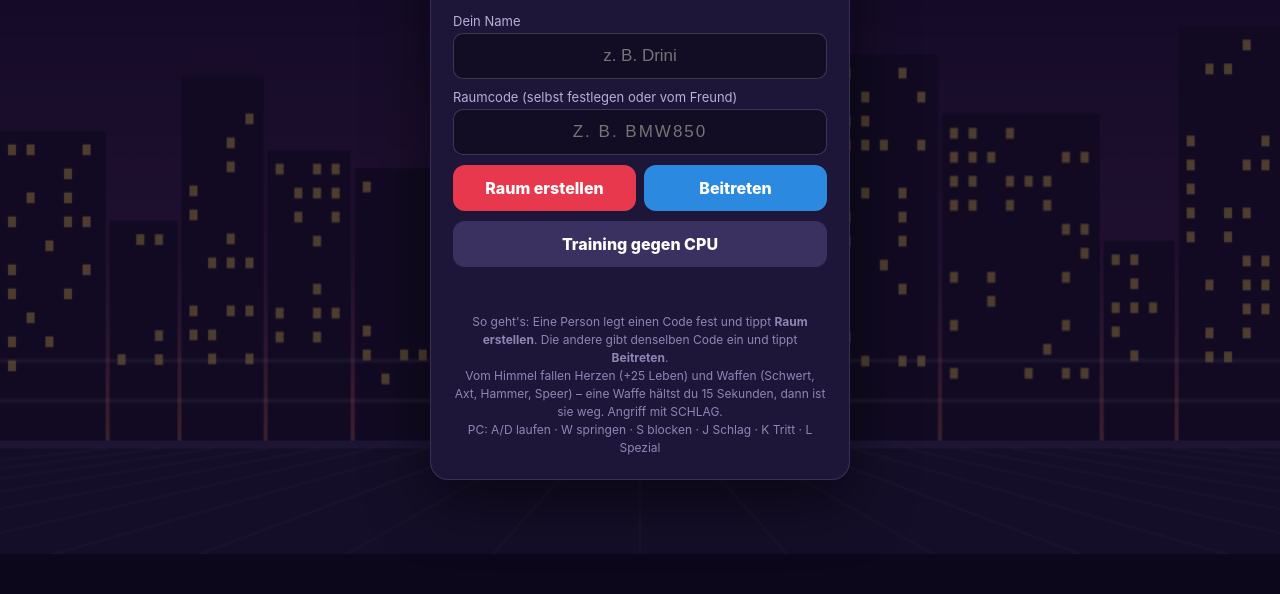
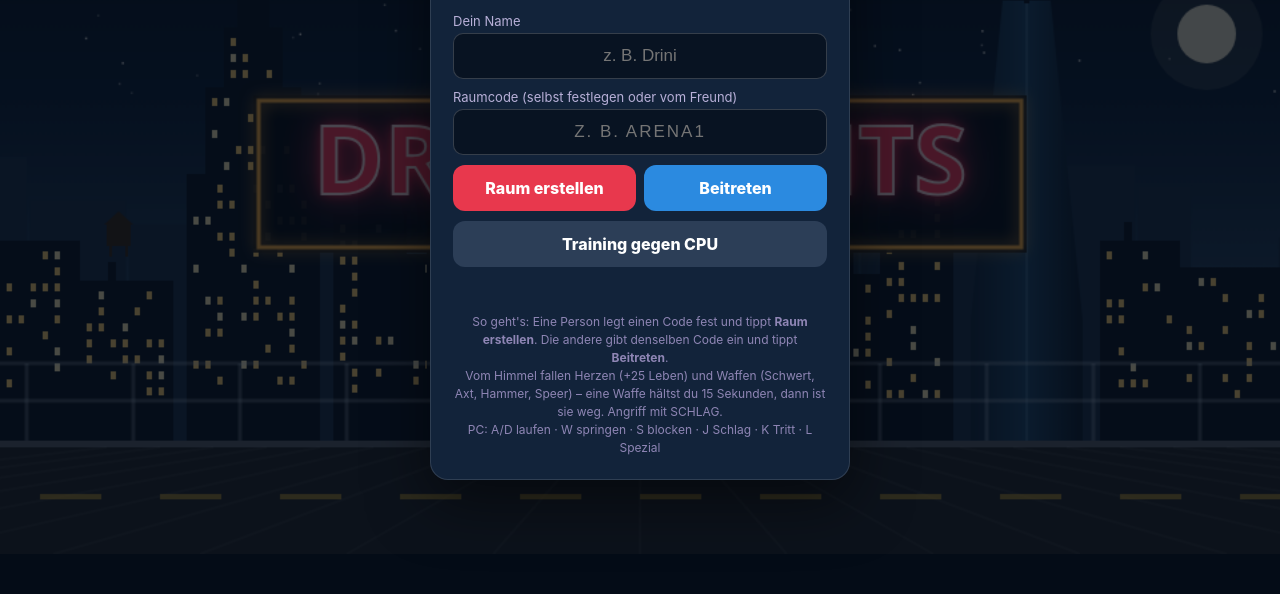
Before and after one commit to dalipivaldrin/drini-fight, a plain HTML site: page index.html in a window 1280 px wide. Shown: the part 206-800 px from the top of the page. Drawn offline with Linux system fonts and the light colour scheme; animation ran at ten frames a second.

Commit message:
New York Edition: NYC skyline and neon billboard

```diff
--- a/index.html
+++ b/index.html
@@ -4,24 +4,24 @@
 <meta charset="utf-8">
 <meta name="viewport" content="width=device-width,initial-scale=1,maximum-scale=1,user-scalable=no,viewport-fit=cover">
 <meta name="apple-mobile-web-app-capable" content="yes">
-<meta name="theme-color" content="#120c24">
-<title>Drini Fight</title>
+<meta name="theme-color" content="#081322">
+<title>Drini Fight – New York Edition</title>
 <script src="https://unpkg.com/peerjs@1.5.5/dist/peerjs.min.js"></script>
 <style>
 *{box-sizing:border-box}
-html,body{margin:0;height:100%;background:#120c24;color:#fff;font-family:-apple-system,system-ui,Segoe UI,sans-serif;overflow:hidden;touch-action:none;-webkit-user-select:none;user-select:none;-webkit-tap-highlight-color:transparent}
+html,body{margin:0;height:100%;background:#081322;color:#fff;font-family:-apple-system,system-ui,Segoe UI,sans-serif;overflow:hidden;touch-action:none;-webkit-user-select:none;user-select:none;-webkit-tap-highlight-color:transparent}
 #wrap{position:fixed;inset:0;display:flex;align-items:center;justify-content:center}
 canvas{display:block}
-.overlay{position:fixed;inset:0;display:flex;align-items:center;justify-content:center;background:rgba(10,6,24,.72);z-index:5;padding:16px}
-.card{background:#1d1638;border:1px solid rgba(255,255,255,.12);border-radius:18px;padding:22px;width:min(420px,100%);text-align:center;box-shadow:0 20px 60px rgba(0,0,0,.5)}
+.overlay{position:fixed;inset:0;display:flex;align-items:center;justify-content:center;background:rgba(4,10,20,.72);z-index:5;padding:16px}
+.card{background:#12233a;border:1px solid rgba(255,255,255,.12);border-radius:18px;padding:22px;width:min(420px,100%);text-align:center;box-shadow:0 20px 60px rgba(0,0,0,.5)}
 h1{margin:0 0 2px;font-size:38px;letter-spacing:1px;background:linear-gradient(90deg,#ff4d5e,#ffb547,#3fa9ff);-webkit-background-clip:text;background-clip:text;color:transparent;font-weight:900}
 .sub{color:#b8b0d8;font-size:14px;margin-bottom:16px}
 label{display:block;text-align:left;font-size:13px;color:#b8b0d8;margin:10px 0 4px}
-input{width:100%;padding:12px;border-radius:10px;border:1px solid rgba(255,255,255,.18);background:#120c24;color:#fff;font-size:17px;text-align:center;text-transform:uppercase;letter-spacing:2px}
+input{width:100%;padding:12px;border-radius:10px;border:1px solid rgba(255,255,255,.18);background:#081322;color:#fff;font-size:17px;text-align:center;text-transform:uppercase;letter-spacing:2px}
 input#name{text-transform:none;letter-spacing:0}
 button{font:inherit;cursor:pointer}
 .btn{display:block;width:100%;margin-top:10px;padding:13px;border:0;border-radius:12px;font-size:16px;font-weight:800;color:#fff}
-.red{background:#e8384d}.blue{background:#2b8ae0}.grey{background:#3a3160}.gold{background:#d9971e}
+.red{background:#e8384d}.blue{background:#2b8ae0}.grey{background:#2c3e57}.gold{background:#d9971e}
 .row{display:flex;gap:8px}.row .btn{flex:1}
 #status{min-height:22px;margin-top:12px;font-size:14px;color:#ffd36a}
 .code{font-size:34px;font-weight:900;letter-spacing:6px;color:#ffd36a;margin:8px 0}
@@ -29,7 +29,7 @@ button{font:inherit;cursor:pointer}
 #touch{position:fixed;inset:0;pointer-events:none;z-index:3;display:none}
 .tb{position:absolute;pointer-events:auto;border-radius:50%;background:rgba(255,255,255,.14);border:2px solid rgba(255,255,255,.4);color:#fff;font-weight:900;display:flex;align-items:center;justify-content:center;font-size:15px;touch-action:none}
 .tb.on{background:rgba(255,255,255,.38)}
-#rotate{position:fixed;inset:0;z-index:9;background:#120c24;display:none;align-items:center;justify-content:center;text-align:center;font-size:20px;font-weight:800;padding:30px}
+#rotate{position:fixed;inset:0;z-index:9;background:#081322;display:none;align-items:center;justify-content:center;text-align:center;font-size:20px;font-weight:800;padding:30px}
 .hidden{display:none!important}
 </style>
 </head>
@@ -39,11 +39,11 @@ button{font:inherit;cursor:pointer}
 <div id="menu" class="overlay">
   <div class="card">
     <h1>DRINI FIGHT</h1>
-    <div class="sub">1 gegen 1 – online mit Raumcode</div>
+    <div class="sub">New York Edition · 1 gegen 1 online mit Raumcode</div>
     <label for="name">Dein Name</label>
     <input id="name" maxlength="12" placeholder="z. B. Drini">
     <label for="code">Raumcode (selbst festlegen oder vom Freund)</label>
-    <input id="code" maxlength="10" placeholder="z. B. BMW850" autocomplete="off">
+    <input id="code" maxlength="10" placeholder="z. B. ARENA1" autocomplete="off">
     <div class="row">
       <button class="btn red" id="hostBtn">Raum erstellen</button>
       <button class="btn blue" id="joinBtn">Beitreten</button>
@@ -424,22 +424,71 @@ const COL = [{ main: '#ff4d5e', dark: '#a8202f', band: '#ffd36a', skin: '#e0ac7e
 const bg = document.createElement('canvas'); bg.width = W; bg.height = H;
 (function drawBg(){
   const b = bg.getContext('2d');
-  const g = b.createLinearGradient(0, 0, 0, H); g.addColorStop(0, '#1a1040'); g.addColorStop(.6, '#5a2a6e'); g.addColorStop(1, '#ff8a5c');
+  let seed = 11; const rnd = () => (seed = (seed * 9301 + 49297) % 233280) / 233280;
+  // Nachthimmel: Dunkelblau mit orangem Großstadt-Glühen am Horizont
+  const g = b.createLinearGradient(0, 0, 0, FLOOR);
+  g.addColorStop(0, '#050b18'); g.addColorStop(.45, '#0d2340'); g.addColorStop(.8, '#2c4a6b'); g.addColorStop(1, '#e08a4a');
   b.fillStyle = g; b.fillRect(0, 0, W, H);
-  b.fillStyle = 'rgba(255,200,120,.9)'; b.beginPath(); b.arc(W/2, 300, 90, 0, Math.PI*2); b.fill();
-  let x = 0; let s = 7;
-  const rnd = () => (s = (s * 9301 + 49297) % 233280) / 233280;
-  while (x < W) { const w = 40 + rnd()*80, h = 80 + rnd()*200; b.fillStyle = '#24163f'; b.fillRect(x, FLOOR - 40 - h, w, h + 40);
-    for (let yy = FLOOR - 30 - h; yy < FLOOR - 50; yy += 18) for (let xx = x + 6; xx < x + w - 10; xx += 14) if (rnd() < .3) { b.fillStyle = '#ffcf6a'; b.fillRect(xx, yy, 6, 8); }
-    x += w + 3; }
-  // Dach-Arena
-  b.fillStyle = '#2e2552'; b.fillRect(0, FLOOR, W, H - FLOOR);
-  b.fillStyle = '#4a3d7d'; b.fillRect(0, FLOOR, W, 6);
-  b.strokeStyle = 'rgba(255,255,255,.08)'; b.lineWidth = 2;
-  for (let i = -10; i < 20; i++) { b.beginPath(); b.moveTo(W/2 + i*40, FLOOR + 6); b.lineTo(W/2 + i*110, H); b.stroke(); }
-  // Seile / Geländer
-  b.strokeStyle = 'rgba(255,255,255,.18)'; b.lineWidth = 3;
-  for (const yy of [FLOOR - 60, FLOOR - 30]) { b.beginPath(); b.moveTo(0, yy); b.lineTo(W, yy); b.stroke(); }
+  for (let i = 0; i < 90; i++) { b.fillStyle = `rgba(255,255,255,${.3 + rnd()*.6})`; b.fillRect(rnd()*W, rnd()*200, 1.5, 1.5); }
+  b.fillStyle = 'rgba(245,240,220,.95)'; b.beginPath(); b.arc(905, 150, 22, 0, Math.PI*2); b.fill();
+  b.fillStyle = 'rgba(245,240,220,.12)'; b.beginPath(); b.arc(905, 150, 42, 0, Math.PI*2); b.fill();
+
+  const win = (x, y, w, h, dens, col) => { for (let yy = y + 8; yy < h - 6; yy += 12) for (let xx = x + 5; xx < x + w - 6; xx += 9) if (rnd() < dens) { b.fillStyle = col(); b.fillRect(xx, yy, 4, 6); } };
+  const warm = () => rnd() < .8 ? '#ffd57a' : '#fff2c4';
+  const base = FLOOR - 30;
+  // hintere Skyline (Dunst)
+  let x = -10;
+  while (x < W) { const w = 30 + rnd()*50, h = 90 + rnd()*120; b.fillStyle = '#1c3350'; b.fillRect(x, base - h, w, h + 30); x += w + 2; }
+  // Wahrzeichen-Silhouetten (vorne)
+  const front = '#0b1626';
+  function tower(x, w, h){ b.fillStyle = front; b.fillRect(x, base - h, w, h + 30); win(x, base - h, w, base, .33, warm); }
+  // Empire-State-artig: gestufter Turm mit Spitze
+  (function(){ const cx = 190; b.fillStyle = front;
+    b.fillRect(cx - 50, base - 170, 100, 200); b.fillRect(cx - 36, base - 235, 72, 70); b.fillRect(cx - 22, base - 280, 44, 50); b.fillRect(cx - 12, base - 305, 24, 30);
+    b.fillRect(cx - 4, base - 345, 8, 42); b.fillRect(cx - 1.5, base - 385, 3, 42);
+    win(cx - 50, base - 170, 100, base, .35, warm); win(cx - 36, base - 235, 72, base - 170, .4, warm); win(cx - 22, base - 280, 44, base - 235, .45, warm);
+    b.fillStyle = '#ff4040'; b.beginPath(); b.arc(cx, base - 386, 2.5, 0, Math.PI*2); b.fill(); })();
+  // Chrysler-artig: Krone mit Bögen
+  (function(){ const cx = 470; b.fillStyle = front;
+    b.fillRect(cx - 34, base - 200, 68, 230);
+    for (let k = 0; k < 4; k++) { const ww = 52 - k*12, hh = base - 200 - k*20; b.beginPath(); b.moveTo(cx - ww/2, hh); b.quadraticCurveTo(cx, hh - 34, cx + ww/2, hh); b.closePath(); b.fill(); }
+    b.beginPath(); b.moveTo(cx - 4, base - 270); b.lineTo(cx, base - 330); b.lineTo(cx + 4, base - 270); b.fill();
+    b.strokeStyle = '#e8c27a'; b.lineWidth = 1.5; for (let k = 0; k < 4; k++) { const ww = 52 - k*12, hh = base - 200 - k*20; b.beginPath(); b.moveTo(cx - ww/2 + 4, hh - 2); b.quadraticCurveTo(cx, hh - 30, cx + ww/2 - 4, hh - 2); b.stroke(); }
+    win(cx - 34, base - 200, 68, base, .35, warm); })();
+  // One-WTC-artig: verjüngter Glasturm
+  (function(){ const cx = 770; const gg = b.createLinearGradient(cx - 40, 0, cx + 40, 0); gg.addColorStop(0, '#132a45'); gg.addColorStop(.5, '#1f4a72'); gg.addColorStop(1, '#0e1f35');
+    b.fillStyle = gg; b.beginPath(); b.moveTo(cx - 42, base + 30); b.lineTo(cx - 42, base - 60); b.lineTo(cx - 18, base - 300); b.lineTo(cx + 18, base - 300); b.lineTo(cx + 42, base - 60); b.lineTo(cx + 42, base + 30); b.closePath(); b.fill();
+    b.strokeStyle = 'rgba(160,210,255,.35)'; b.lineWidth = 1; b.beginPath(); b.moveTo(cx, base - 300); b.lineTo(cx, base + 30); b.stroke();
+    b.fillStyle = front; b.fillRect(cx - 2, base - 360, 4, 62); b.fillStyle = '#fff'; b.beginPath(); b.arc(cx, base - 362, 2.5, 0, Math.PI*2); b.fill(); })();
+  // Füller-Gebäude
+  const fill = [[0, 60, 120], [60, 70, 90], [250, 55, 140], [305, 60, 110], [365, 70, 150], [530, 60, 130], [590, 70, 95], [660, 55, 160], [825, 60, 120], [885, 80, 100]];
+  for (const [fx, fw, fh] of fill) { tower(fx, fw, fh); if (rnd() < .5) { b.fillStyle = front; b.fillRect(fx + fw*0.3, base - fh - 14, 6, 14); } }
+  // Wassertürme (typisch NYC)
+  for (const wx of [80, 320, 610]) { b.fillStyle = '#3a2a1e'; b.fillRect(wx, base - 132, 18, 16); b.beginPath(); b.moveTo(wx - 2, base - 132); b.lineTo(wx + 9, base - 142); b.lineTo(wx + 20, base - 132); b.fill(); b.fillRect(wx + 2, base - 116, 2, 8); b.fillRect(wx + 14, base - 116, 2, 8); }
+
+  // Neon-Leuchtreklame mitten in der Stadt
+  b.save();
+  const bx = W/2 - 290, by = 196, bw2 = 580, bh2 = 118;
+  b.fillStyle = '#0b1626'; b.fillRect(W/2 - 160, by + bh2, 10, base - by - bh2 + 30); b.fillRect(W/2 + 150, by + bh2, 10, base - by - bh2 + 30);
+  b.fillStyle = 'rgba(6,12,24,.92)'; b.fillRect(bx, by, bw2, bh2);
+  b.strokeStyle = '#ffb347'; b.lineWidth = 3; b.shadowColor = '#ffb347'; b.shadowBlur = 12; b.strokeRect(bx + 4, by + 4, bw2 - 8, bh2 - 8);
+  b.textAlign = 'center'; b.font = '900 72px Impact, "Arial Black", system-ui, sans-serif';
+  b.shadowColor = '#ff2d55'; b.shadowBlur = 30; b.fillStyle = '#ff3b5c'; b.fillText('DRINI FIGHTS', W/2, by + 74);
+  b.shadowBlur = 10; b.fillText('DRINI FIGHTS', W/2, by + 74);
+  b.shadowBlur = 0; b.lineWidth = 2; b.strokeStyle = '#ffe1e7'; b.strokeText('DRINI FIGHTS', W/2, by + 74);
+  b.font = '800 20px system-ui, sans-serif'; b.fillStyle = '#ffd36a'; b.shadowColor = '#ffb347'; b.shadowBlur = 10;
+  b.fillText('★  NEW YORK EDITION  ★', W/2, by + 103);
+  b.restore();
+  // Dach-Arena: dunkler Asphalt
+  b.fillStyle = '#23272e'; b.fillRect(0, FLOOR, W, H - FLOOR);
+  b.fillStyle = '#596170'; b.fillRect(0, FLOOR, W, 5);
+  b.strokeStyle = 'rgba(255,255,255,.06)'; b.lineWidth = 2;
+  for (let i = -10; i < 20; i++) { b.beginPath(); b.moveTo(W/2 + i*40, FLOOR + 5); b.lineTo(W/2 + i*110, H); b.stroke(); }
+  b.fillStyle = 'rgba(255,200,60,.55)'; for (let xx = 30; xx < W; xx += 90) b.fillRect(xx, FLOOR + 40, 46, 4);
+  // Geländer
+  b.strokeStyle = 'rgba(200,215,235,.28)'; b.lineWidth = 3;
+  for (const yy of [FLOOR - 58, FLOOR - 30]) { b.beginPath(); b.moveTo(0, yy); b.lineTo(W, yy); b.stroke(); }
+  for (let xx = 20; xx < W; xx += 80) { b.beginPath(); b.moveTo(xx, FLOOR - 58); b.lineTo(xx, FLOOR); b.stroke(); }
 })();
 
 function limb(x1, y1, x2, y2, col, w){ ctx.strokeStyle = col; ctx.lineWidth = w; ctx.lineCap = 'round'; ctx.beginPath(); ctx.moveTo(x1, y1); ctx.lineTo(x2, y2); ctx.stroke(); }
```
Also changed, not shown: 1 other file.
